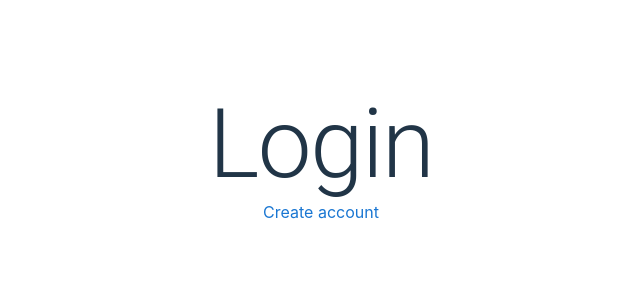
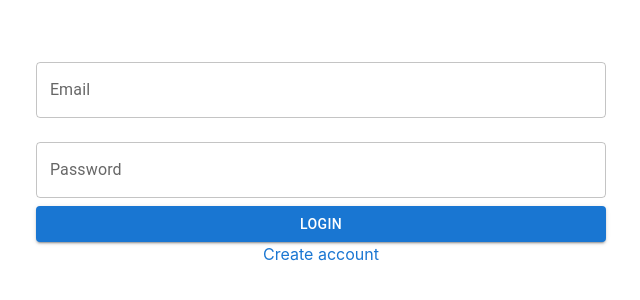
Before and after one commit to boldlygolearn/travelingBookClub, a React (Vite) app in the folder web-ui/: page / in a window 1280 px wide. Shown: the part 244-544 px from the top of the page, without its empty margins (319-959 px from the left). Built offline with nearby package versions, Linux system fonts and the light colour scheme; the HTML template or start-up script is replaced by a standard one.

Commit message:
feat: create email and password inputs (TBC-29)

```diff
--- a/web-ui/src/modules/login/login.tsx
+++ b/web-ui/src/modules/login/login.tsx
@@ -1,10 +1,84 @@
-import { Link, Stack, Typography } from "@mui/material";
+import React from 'react';
+import { useForm, Controller } from 'react-hook-form';
+import { yupResolver } from '@hookform/resolvers/yup';
+import * as yup from 'yup';
+import TextField from '@mui/material/TextField';
+import Button from '@mui/material/Button';
 import { NavLink } from "react-router-dom";
+import { Link, Stack } from '@mui/material';
+
+
+const schema = yup.object().shape({
+  email: yup
+    .string()
+    .required("Email is required")
+    .email("Email is not valid"),
+  password: yup
+    .string()
+    .required("Password is required")
+    .min(8, "Password must have at least 8 characters")
+});
+
+type FormData = {
+  email: string;
+  password: string;
+};
+
+
 
 const Login = () => {
+  const { control, handleSubmit, formState: { errors } } = useForm<FormData>({
+    resolver: yupResolver(schema),
+    // mode: 'onChange',
+    mode: 'onSubmit',
+  });
+
+  const onSubmit = (data: FormData) => {
+    console.log(data);
+  };
+
   return (
     <Stack>
-      <Typography variant="h1">Login</Typography>
+      <form onSubmit={handleSubmit(onSubmit)} noValidate autoComplete="off">
+      <Controller
+        name="email"
+        control={control}
+        defaultValue=""
+        render={({ field }) =>
+          <TextField
+            {...field}
+            label="Email"
+            variant="outlined"
+            error={!!errors.email}
+            helperText={errors.email?.message}
+            fullWidth
+            margin="normal"
+          />
+        }
+      />
+
+      <Controller
+        name="password"
+        control={control}
+        defaultValue=""
+        render={({ field }) =>
+          <TextField
+            {...field}
+            type="password"
+            label="Password"
+            variant="outlined"
+            error={!!errors.password}
+            helperText={errors.password?.message}
+            fullWidth
+            margin="normal"
+          />
+        }
+      />
+
+      <Button type="submit" variant="contained" color="primary" fullWidth>
+        Login
+      </Button>
+    </form>
       <Link to="/create-account" underline="none" component={NavLink}>
         Create account
       </Link>
```
